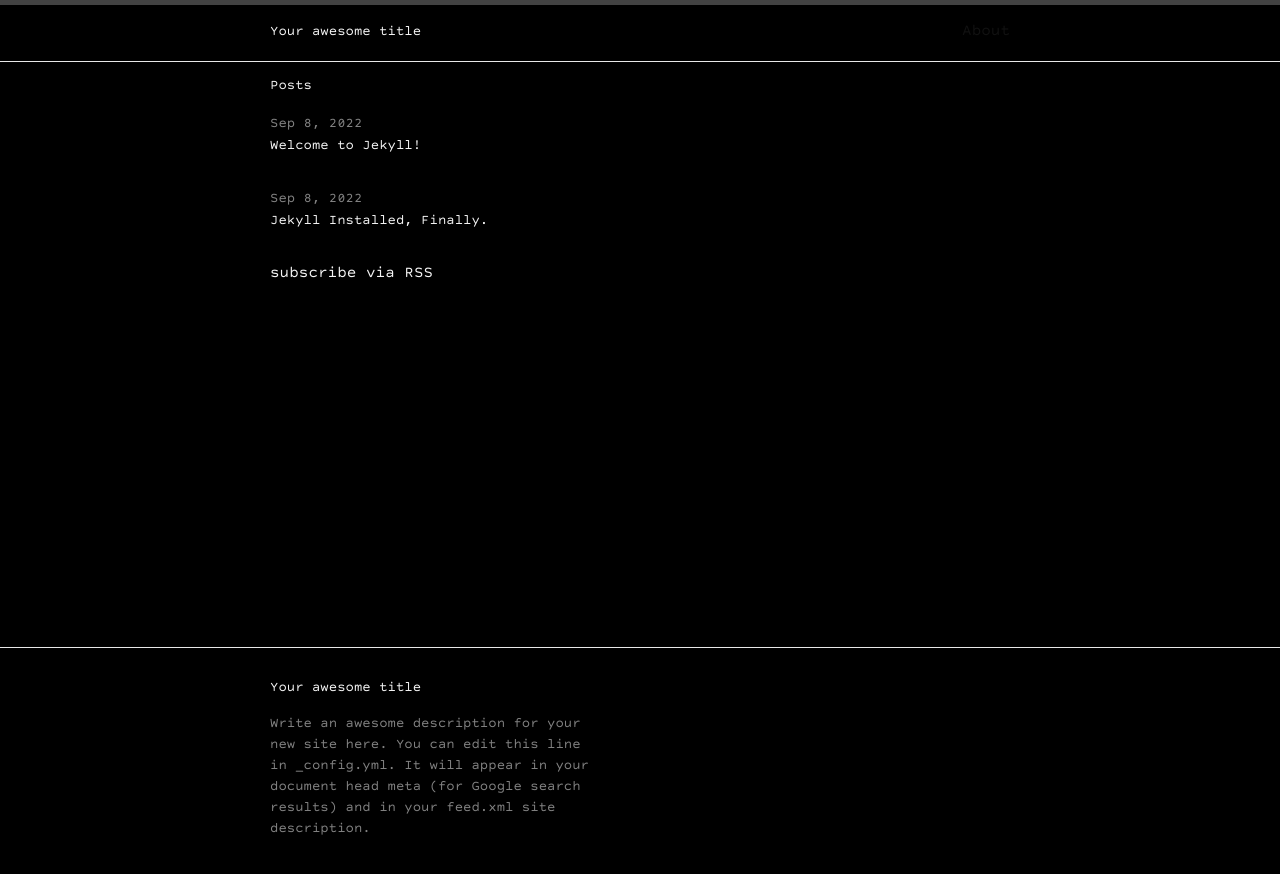
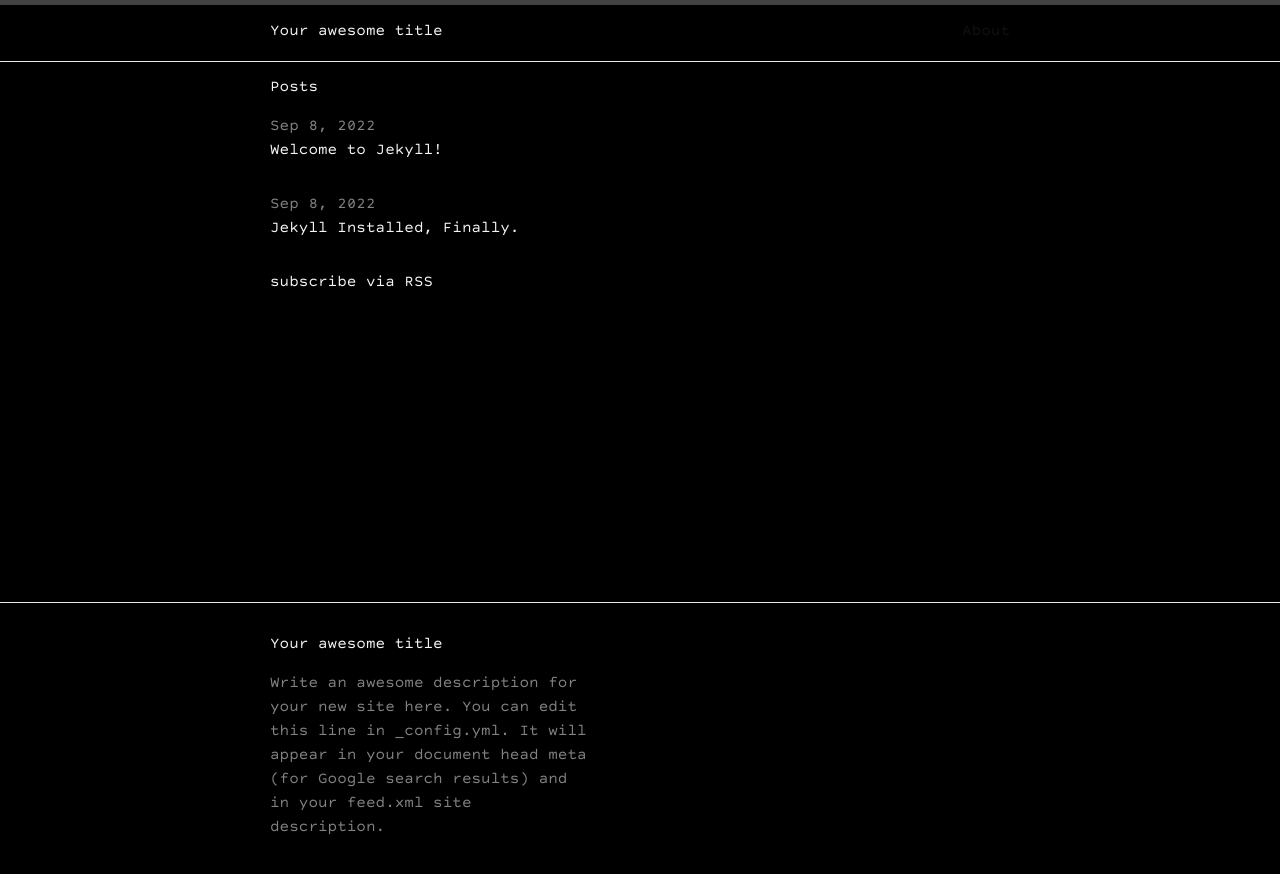
Before and after one commit to jnskm/jnskm.github.io, a Jekyll site: the page assets/index.html, which Jekyll copies as it is, in a window 1280 px wide. Shown: the top 874 px of the page. Built offline with Jekyll 4.4.1, drawn with Linux system fonts in a browser that asks for light colours; some web fonts are replaced.

Commit message:
Enlarge font size to 16px. And YouTube embed code.

```diff
--- /dev/null
+++ b/_includes/youtube_embed.html
@@ -0,0 +1 @@
+<iframe width="560" height="315" src="https://www.youtube.com/embed/{{ include.id }}" frameborder="0" allowfullscreen></iframe>
--- a/assets/main.css
+++ b/assets/main.css
@@ -61,13 +61,13 @@ a:hover {
 .social-media-list a:hover .username { text-decoration: underline; }
 
 /** Blockquotes */
-blockquote { color: #f5f5f5; border-left: 4px solid #e8e8e8; padding-left: 15px; font-size: 14px; letter-spacing: -1px; font-style: italic; }
+blockquote { color: #f5f5f5; border-left: 4px solid #e8e8e8; padding-left: 15px; font-size: 16px; letter-spacing: -1px; font-style: italic; }
 /** 18 > 14 */
 
 blockquote > :last-child { margin-bottom: 0; }
 
 /** Code formatting */
-pre, code { font-size: 14px; border: 1px solid #e8e8e8; border-radius: 3px; background-color: #eef; }
+pre, code { font-size: 16px; border: 1px solid #e8e8e8; border-radius: 3px; background-color: #eef; }
 /** 15 > 14 */
 
 code { padding: 1px 5px; }
@@ -103,7 +103,7 @@ table td { border: 1px solid #e8e8e8; }
 /** Site header */
 .site-header { border-top: 5px solid #424242; border-bottom: 1px solid #e8e8e8; min-height: 55.95px; position: relative; }
 
-.site-title { font-size: 14px; font-weight: 300; line-height: 54px; margin-bottom: 0; float: left; }
+.site-title { font-size: 16px; font-weight: 300; line-height: 54px; margin-bottom: 0; float: left; }
 /** 26 > 14 del letter-spacing: -1px; */
 
 .site-title, .site-title:visited { color: #f5f5f5; }
@@ -123,12 +123,12 @@ table td { border: 1px solid #e8e8e8; }
 /** Site footer */
 .site-footer { border-top: 1px solid #e8e8e8; padding: 30px 0; }
 
-.footer-heading { font-size: 14px; margin-bottom: 15px; }
+.footer-heading { font-size: 16px; margin-bottom: 15px; }
 /** 18 > 14 */
 
 .contact-list, .social-media-list { list-style: none; margin-left: 0; }
 
-.footer-col-wrapper { font-size: 14px; color: #828282; margin-left: -15px; }
+.footer-col-wrapper { font-size: 16px; color: #828282; margin-left: -15px; }
 /** 15 > 14 */
 
 .footer-col { float: left; margin-bottom: 15px; padding-left: 15px; }
@@ -147,48 +147,48 @@ table td { border: 1px solid #e8e8e8; }
 .page-content { padding: 14px 0; flex: 1; }
 /** 30 > 14 */
 
-.page-heading { font-size: 14px; }
+.page-heading { font-size: 16px; }
 /** 32 > 14 */
 
-.post-list-heading { font-size: 14px; }
+.post-list-heading { font-size: 16px; }
 /** 28 > 14 */
 
 .post-list { margin-left: 0; list-style: none; }
 
 .post-list > li { margin-bottom: 30px; }
 
-.post-meta { font-size: 14px; color: #828282; }
+.post-meta { font-size: 16px; color: #828282; }
 
-.post-link { display: block; font-size: 14px; }
+.post-link { display: block; font-size: 16px; }
 /** 24 > 14 */
 
 /** Posts */
 .post-header { margin-bottom: 30px; }
 
-.post-title { font-size: 14px; }
+.post-title { font-size: 16px; }
 /** 42 > 14 del letter-spacing: -1px; line-height: 1;*/
 
-@media screen and (max-width: 800px) { .post-title { font-size: 14px; } }
+@media screen and (max-width: 800px) { .post-title { font-size: 16px; } }
 /** 36 > 14 */
 
 .post-content { margin-bottom: 30px; }
 
-.post-content h2 { font-size: 14px; }
+.post-content h2 { font-size: 16px; }
 /** 32 > 14 */
 
-@media screen and (max-width: 800px) { .post-content h2 { font-size: 14px; } }
+@media screen and (max-width: 800px) { .post-content h2 { font-size: 16px; } }
 /** 28 > 14 */
 
-.post-content h3 { font-size: 14px; }
+.post-content h3 { font-size: 16px; }
 /** 26 > 14 */
 
-@media screen and (max-width: 800px) { .post-content h3 { font-size: 14px; } }
+@media screen and (max-width: 800px) { .post-content h3 { font-size: 16px; } }
 /** 22 > 14 */
 
-.post-content h4 { font-size: 14px; }
+.post-content h4 { font-size: 16px; }
 /** 20 > 14 */
 
-@media screen and (max-width: 800px) { .post-content h4 { font-size: 14px; } }
+@media screen and (max-width: 800px) { .post-content h4 { font-size: 16px; } }
 /** 18 > 14 */
 
 /** Syntax highlighting styles */
```
Also changed, not shown: _posts/2023-01-04-Anticancer-Foods-Colon-Cancer.md (+1 -3 lines), _posts/2023-01-07-Matthew-4-12-17.markdown (added, +37 -0 lines).
